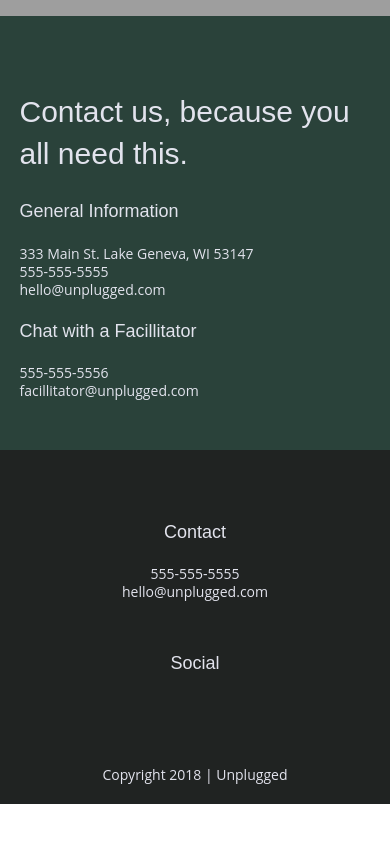
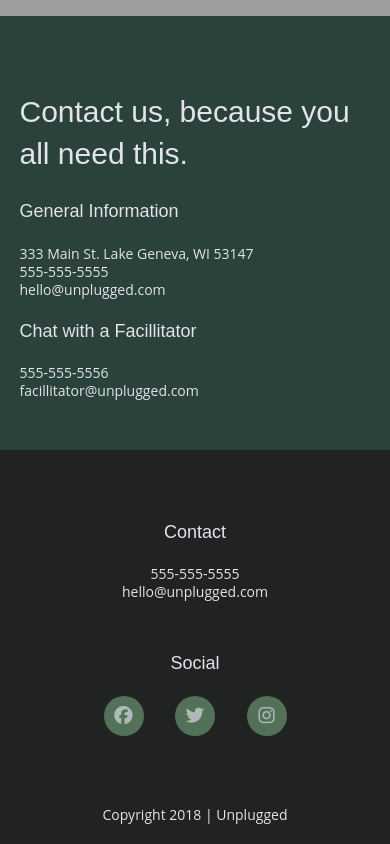
Before and after one commit to Mr-Luka/unplugged-design, a website: page about/index.html in a window 390 px wide. Shown: the part 1144-1988 px from the top of the page. Before the commit the page ends 1948 px from the top, so only its background shows below. Drawn offline with Linux system fonts and the light colour scheme; grey boxes are pictures that could not be loaded.

Commit message:
Added responsive icons

```diff
--- a/about/index.html
+++ b/about/index.html
@@ -127,13 +127,13 @@
           <h4>Social</h4>
           <div class="social-icons">
             <p>
-              <a href="https://www.facebook.com/Skillcrush/" target="_blank"></a>
+              <a href="https://www.facebook.com/Skillcrush/" target="_blank"> <i class="fa-brands fa-facebook fa-fade" style="--fa-animation-duration: 4s; --fa-fade-opacity: 0.3;"></i> </a>
             </p>
             <p>
-              <a href="https://twitter.com/Skillcrush" target="_blank"></a>
+              <a href="https://twitter.com/Skillcrush" target="_blank"> <i class="fa-brands fa-twitter fa-fade" style="--fa-animation-duration: 4s; --fa-fade-opacity: 0.3;"></i> </a>
             </p>
             <p>
-              <a href="https://www.instagram.com/skillcrush/" target="_blank"></a>
+              <a href="https://www.instagram.com/skillcrush/" target="_blank"> <i class="fa-brands fa-instagram fa-fade" style="--fa-animation-duration: 4s; --fa-fade-opacity: 0.3;"></i></a>
             </p>
           </div>
         </div>
--- a/css/main.css
+++ b/css/main.css
@@ -230,9 +230,17 @@
 }
 
 footer .social-icons p {
+  background-color: #527158;
+  border-radius: 50%;
+  width: 40px;
+  height: 40px;
   display: flex;
   justify-content: center;
   align-items: center;
+}
+
+footer .social-icons p i {
+  font-size: 1.3125em;
 }
 
 footer .copyright {
@@ -649,6 +657,11 @@
         line-height: 1.285;
     }
 
+    footer .social-icons {
+      width: 12.5em;
+      justify-content: space-between;
+    }
+
     footer .copyright {
       width: 100%;
     }
```
Also changed, not shown: faq/index.html (+3 -3 lines), index.html (+3 -3 lines).
